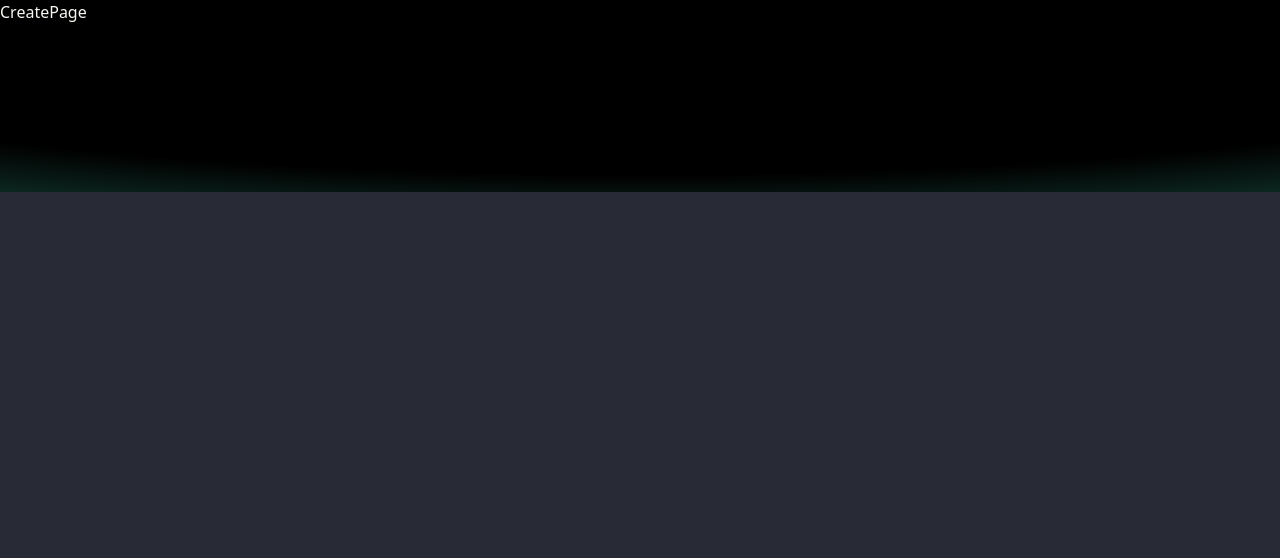
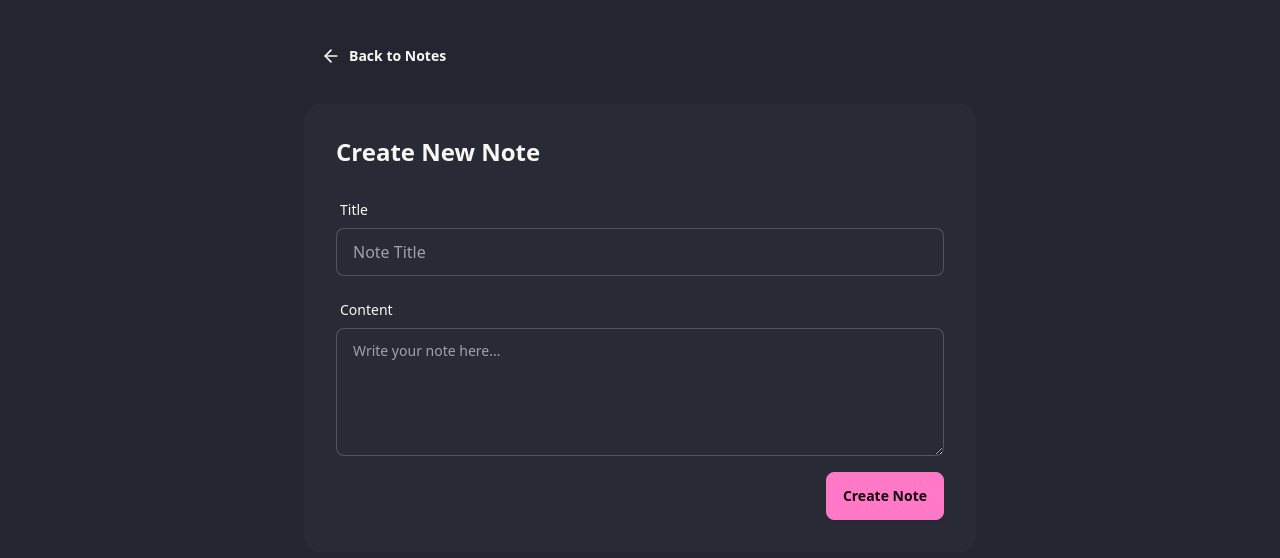
Before and after one commit to ozheng7/mern-notepad, a React (Vite) app in the folder frontend/: page /create in a window 1280 px wide. Shown: the top 558 px of the page. Built offline with nearby package versions, Linux system fonts and the light colour scheme.

Commit message:
create page
- implemented create page
- included errors for rate limiting
- checks for the fields before creating note

```diff
--- /dev/null
+++ b/frontend/src/lib/axios.js
@@ -0,0 +1,7 @@
+import axios from "axios";
+
+const api = axios.create({
+  baseURL: "http://localhost:5001/api",
+});
+
+export default api;
--- a/frontend/src/pages/CreatePage.jsx
+++ b/frontend/src/pages/CreatePage.jsx
@@ -1,7 +1,101 @@
-import React from "react";
+import React, { useState } from "react";
+import { Link, useNavigate } from "react-router";
+import { ArrowLeftIcon } from "lucide-react";
+import toast from "react-hot-toast";
+import api from "../lib/axios";
 
 const CreatePage = () => {
-  return <div>CreatePage</div>;
+  const [title, setTitle] = useState("");
+  const [content, setContent] = useState("");
+  const [loading, setLoading] = useState(false);
+
+  const navigate = useNavigate();
+
+  const handleSubmit = async (e) => {
+    e.preventDefault();
+
+    if (!title.trim() || !content.trim()) {
+      toast.error("All fields are required");
+      return;
+    }
+
+    setLoading(true);
+    try {
+      await api.post("/notes", {
+        title,
+        content,
+      });
+      toast.success("Note created successfully");
+      navigate("/");
+    } catch (error) {
+      console.log("Error creating note", error);
+      if (error.response.status === 429) {
+        toast.error("Slow down! You are creating notes too fast", {
+          duration: 4000,
+          icon: "🥺",
+        });
+      } else {
+        toast.error("Failed to create note");
+      }
+    } finally {
+      setLoading(false);
+    }
+  };
+  return (
+    <div className="min-h-screen bg-base-200">
+      <div className="container mx-auto px-4 py-8">
+        <div className="max-w-2xl mx-auto">
+          <Link to={"/"} className="btn btn-ghost mb-6">
+            <ArrowLeftIcon className="size-5" />
+            Back to Notes
+          </Link>
+
+          <div className="card bg-base-100">
+            <div className="card-body">
+              <h2 className="card-title text-2xl mb-4">Create New Note</h2>
+              <form onSubmit={handleSubmit}>
+                <div className="form-control mb-4">
+                  <label className="label">
+                    <span className="label-text">Title</span>
+                  </label>
+
+                  <input
+                    type="text"
+                    placeholder="Note Title"
+                    className="input input-bordered"
+                    value={title}
+                    onChange={(e) => setTitle(e.target.value)}
+                  />
+                </div>
+
+                <div className="form-control mb-4">
+                  <label className="label">
+                    <span className="label-text">Content</span>
+                  </label>
+                  <textarea
+                    placeholder="Write your note here..."
+                    className="textarea textarea-bordered h-32"
+                    value={content}
+                    onChange={(e) => setContent(e.target.value)}
+                  />
+                </div>
+
+                <div className="card-actions justify-end">
+                  <button
+                    type="submit"
+                    className="btn btn-primary"
+                    disabled={loading}
+                  >
+                    {loading ? "Creating..." : "Create Note"}
+                  </button>
+                </div>
+              </form>
+            </div>
+          </div>
+        </div>
+      </div>
+    </div>
+  );
 };
 
 export default CreatePage;
--- a/frontend/src/pages/HomePage.jsx
+++ b/frontend/src/pages/HomePage.jsx
@@ -4,7 +4,7 @@
 import { useState } from "react";
 import { useEffect } from "react";
 import RateLimitedUI from "../components/RateLimitedUI";
-import axios from "axios";
+import api from "../lib/axios";
 import toast from "react-hot-toast";
 import { DiscAlbum } from "lucide-react";
 import { isRouteErrorResponse } from "react-router";
@@ -17,7 +17,7 @@
   useEffect(() => {
     const fetchNotes = async () => {
       try {
-        const res = await axios.get("http://localhost:5001/api/notes");
+        const res = await api.get("/notes");
         console.log(res.data);
         setNotes(res.data);
         setIsRateLimited(false);
```
